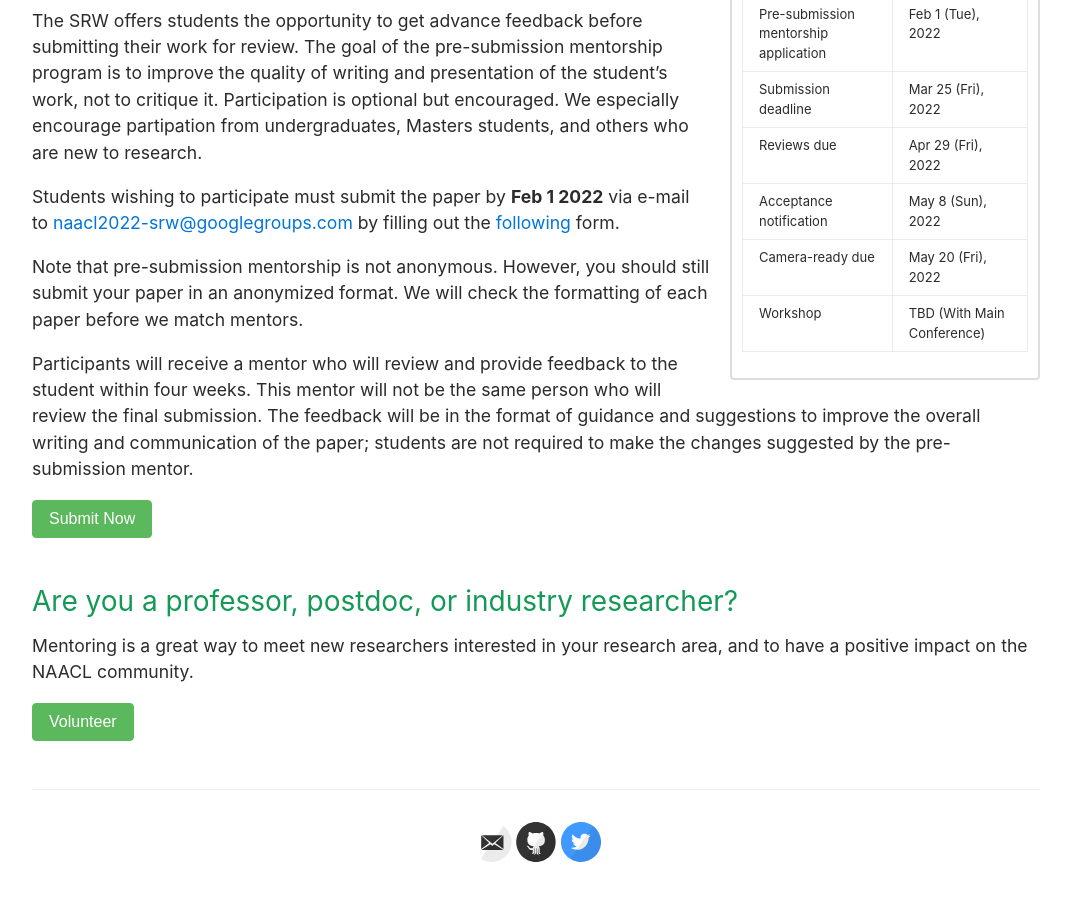
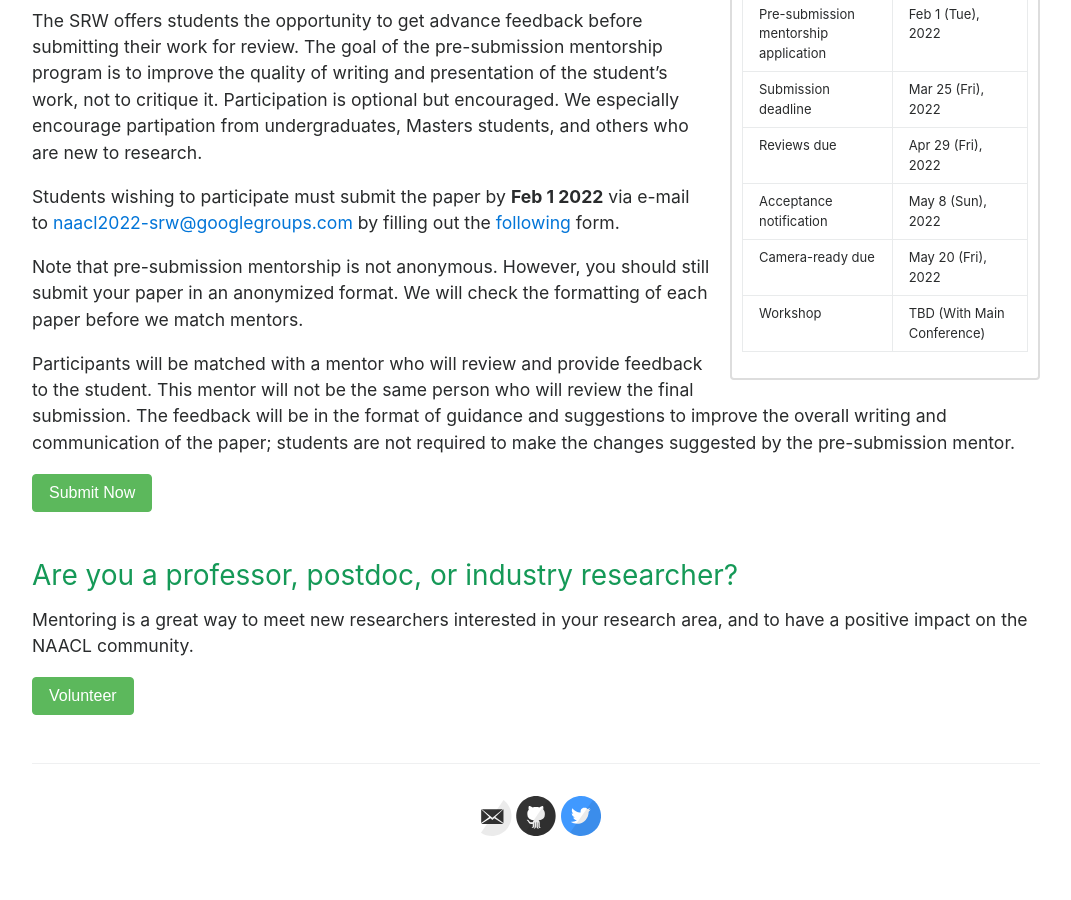
Before and after one commit to naacl2022-srw/naacl2022-srw.github.io, a Jekyll site: the page built from mentoring.md, in a window 1280 px wide and 900 px high, scrolled down 598 px. Shown: the whole window, without its empty margins (104-1175 px from the left). Built offline with Jekyll 4.4.1, drawn with Linux system fonts in a browser that asks for light colours; after the commit the page ends 1472 px from its top, so only the background shows below that.

Commit message:
Update mentoring.md

```diff
--- a/mentoring.md
+++ b/mentoring.md
@@ -14,7 +14,7 @@ Students wishing to participate must submit the paper by __Feb 1 2022__ via e-ma
 
 Note that pre-submission mentorship is not anonymous. However, you should still submit your paper in an anonymized format. We will check the formatting of each paper before we match mentors.
 
-Participants will receive a mentor who will review and provide feedback to the student within four weeks. This mentor will not be the same person who will review the final submission.
+Participants will be matched with a mentor who will review and provide feedback to the student. This mentor will not be the same person who will review the final submission.
 The feedback will be in the format of guidance and suggestions to improve the overall writing and communication of the paper; students are not required to make the changes suggested by the pre-submission mentor.
 
 <button class="btn btn-success" onclick="window.location.href='https://forms.gle/kS3ErsCKpJbqnjm77';">
```
